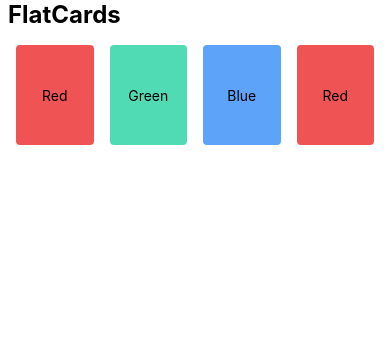
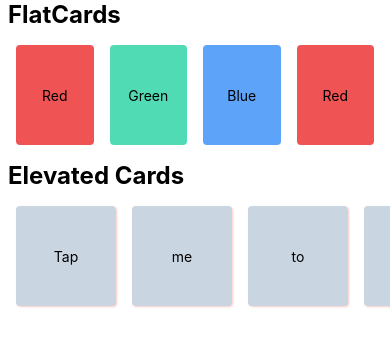
Before and after one commit to Metaverse-Nabeel/style02, a React Native app: screen / in a window 390 px wide. Shown: the top 346 px of the page. Built offline with nearby package versions, Linux system fonts and the light colour scheme.

Commit message:
Elevated card

```diff
--- a/App.tsx
+++ b/App.tsx
@@ -1,12 +1,14 @@
 import React from 'react';
 import {SafeAreaView, ScrollView} from 'react-native';
 import FlatCards from './components/FlatCards';
+import ElevatedCards from './components/ElevatedCards';
 
 function App() {
   return (
     <SafeAreaView>
       <ScrollView>
         <FlatCards />
+        <ElevatedCards />
       </ScrollView>
     </SafeAreaView>
   );
--- /dev/null
+++ b/components/ElevatedCards.tsx
@@ -0,0 +1,69 @@
+/* eslint-disable prettier/prettier */
+import { ScrollView, StyleSheet, Text, View } from 'react-native';
+import React from 'react';
+
+export default function ElevatedCards() {
+  return (
+    <View>
+      <Text style={styles.headingText}>Elevated Cards</Text>
+      <ScrollView horizontal={true} style={styles.container}>
+        <View style={[styles.card, styles.cardElevated]}>
+            <Text>
+                Tap
+            </Text>
+        </View>
+        <View style={[styles.card, styles.cardElevated]}>
+            <Text>
+                me
+            </Text>
+        </View>
+        <View style={[styles.card, styles.cardElevated]}>
+            <Text>
+                to
+            </Text>
+        </View>
+        <View style={[styles.card, styles.cardElevated]}>
+            <Text>
+                scroll
+            </Text>
+        </View>
+        <View style={[styles.card, styles.cardElevated]}>
+            <Text>
+                more...
+            </Text>
+        </View>
+      </ScrollView>
+    </View>
+  );
+}
+
+const styles = StyleSheet.create({
+    headingText: {
+        fontSize:24,
+        fontWeight: 'bold',
+        paddingHorizontal: 8,
+    },
+    container: {
+        padding: 8,
+    },
+    card: {
+        flex: 1,
+        alignItems: 'center',
+        justifyContent: 'center',
+        width: 100,
+        height: 100,
+        borderRadius: 4,
+        margin: 8,
+    },
+    cardElevated: {
+        backgroundColor: '#CAD5E2',
+        elevation: 4,
+        shadowOffset: {
+            width: 1,
+            height: 1,
+        },
+        shadowColor: '#EF5354',
+        shadowOpacity: 0.3,
+        shadowRadius: 2,
+    },
+});
```
